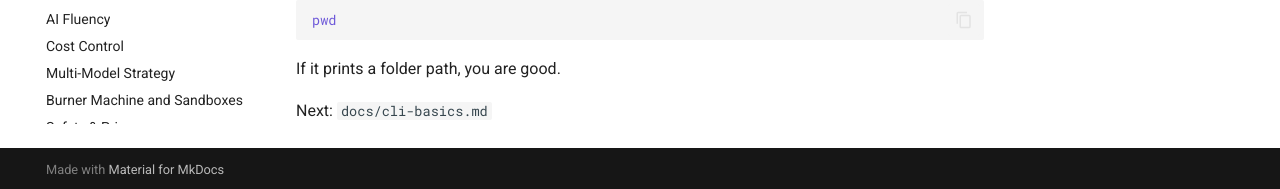
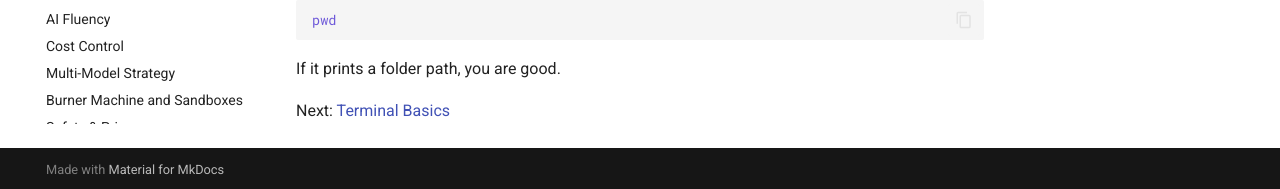
Before and after one commit to Chris-Cullins/science-ai-guide, an MkDocs documentation site: the page built from docs/open-terminal.md, in a window 1280 px wide and 900 px high, scrolled down 739 px. Shown: the part 708-897 px from the top of the window. Built offline with MkDocs 1.6.1 and Material for MkDocs 9.7.7, drawn with Linux system fonts in a browser that asks for light colours.

Commit message:
Fix internal link paths

```diff
--- a/docs/open-terminal.md
+++ b/docs/open-terminal.md
@@ -55,4 +55,4 @@ pwd
 
 If it prints a folder path, you are good.
 
-Next: `docs/cli-basics.md`
+Next: [Terminal Basics](cli-basics.md)
```
